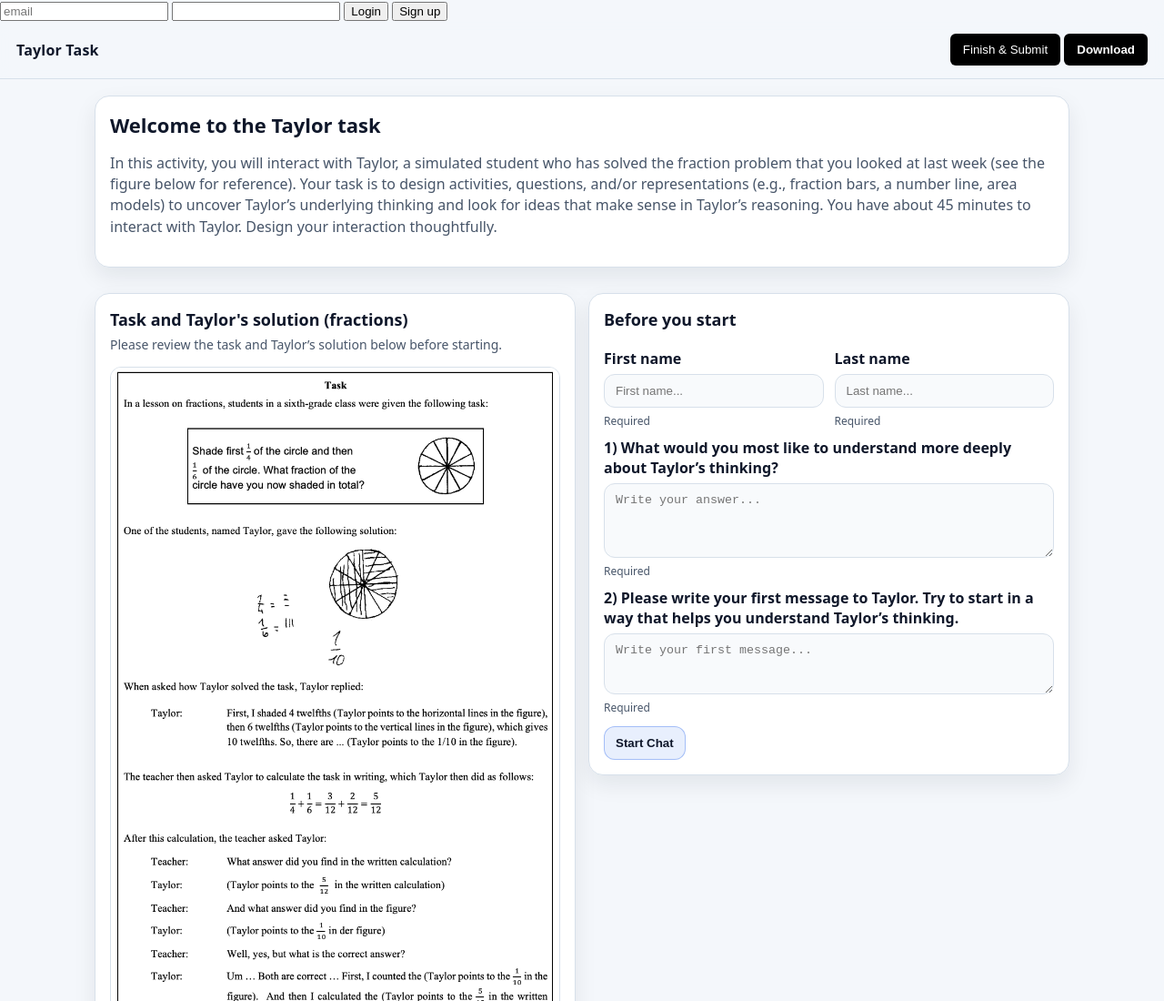
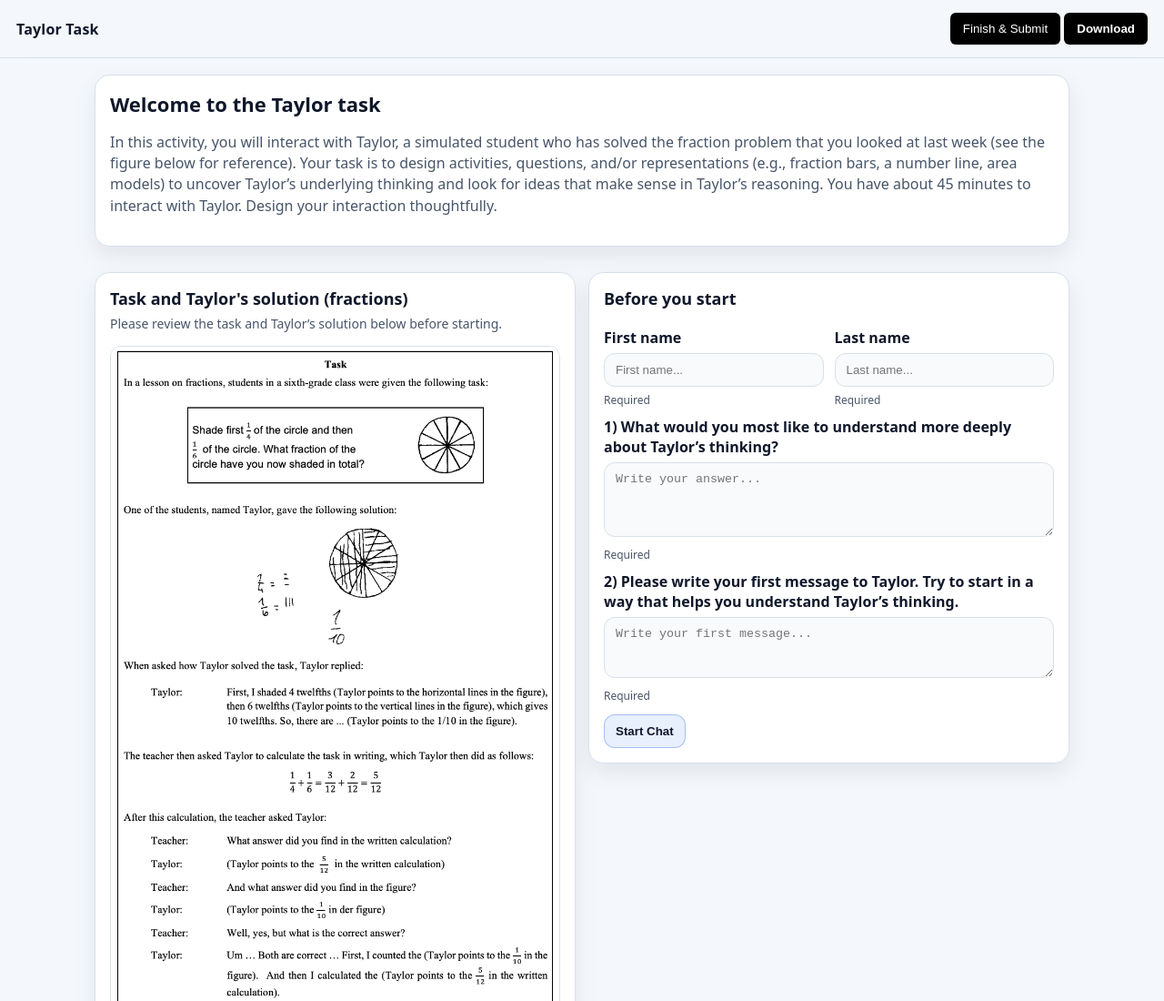
Before and after one commit to selenshere/AITaylor, a website: page index.html in a window 1280 px wide. Shown: the top 1100 px of the page at 91% size. Drawn offline with nearby package versions, Linux system fonts and the light colour scheme.

Commit message:
Remove login and signup buttons from index.html

```diff
--- a/index.html
+++ b/index.html
@@ -1,9 +1,3 @@
-<input id="email" placeholder="email" />
-<input id="password" type="password" />
-
-<button onclick="login()">Login</button>
-<button onclick="signup()">Sign up</button>
-
 <!doctype html>
 <html lang="en">
 <head>
```
